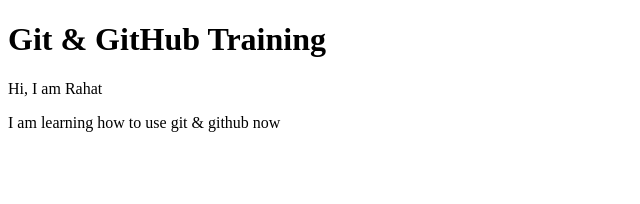
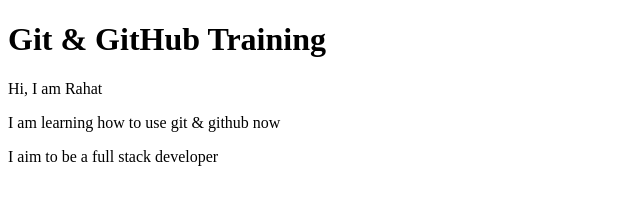
Before and after one commit to ualiurrahat/my-second-repo, a plain HTML site: page index.html in a window 1280 px wide. Shown: the whole page, without its empty margins (0-640 px from the left). Drawn offline with Linux system fonts and the light colour scheme.

Commit message:
style added

```diff
--- a/index.html
+++ b/index.html
@@ -8,6 +8,7 @@
     <h1>Git & GitHub Training</h1>
     <p>Hi, I am Rahat</p>
     <p>I am learning how to use git & github now</p>
+    <p>I aim to be a full stack developer</p>
 </head>
 <body>
 
--- /dev/null
+++ b/styles.css
@@ -0,0 +1,3 @@
+p{
+    color:lightcoral;
+}
```
